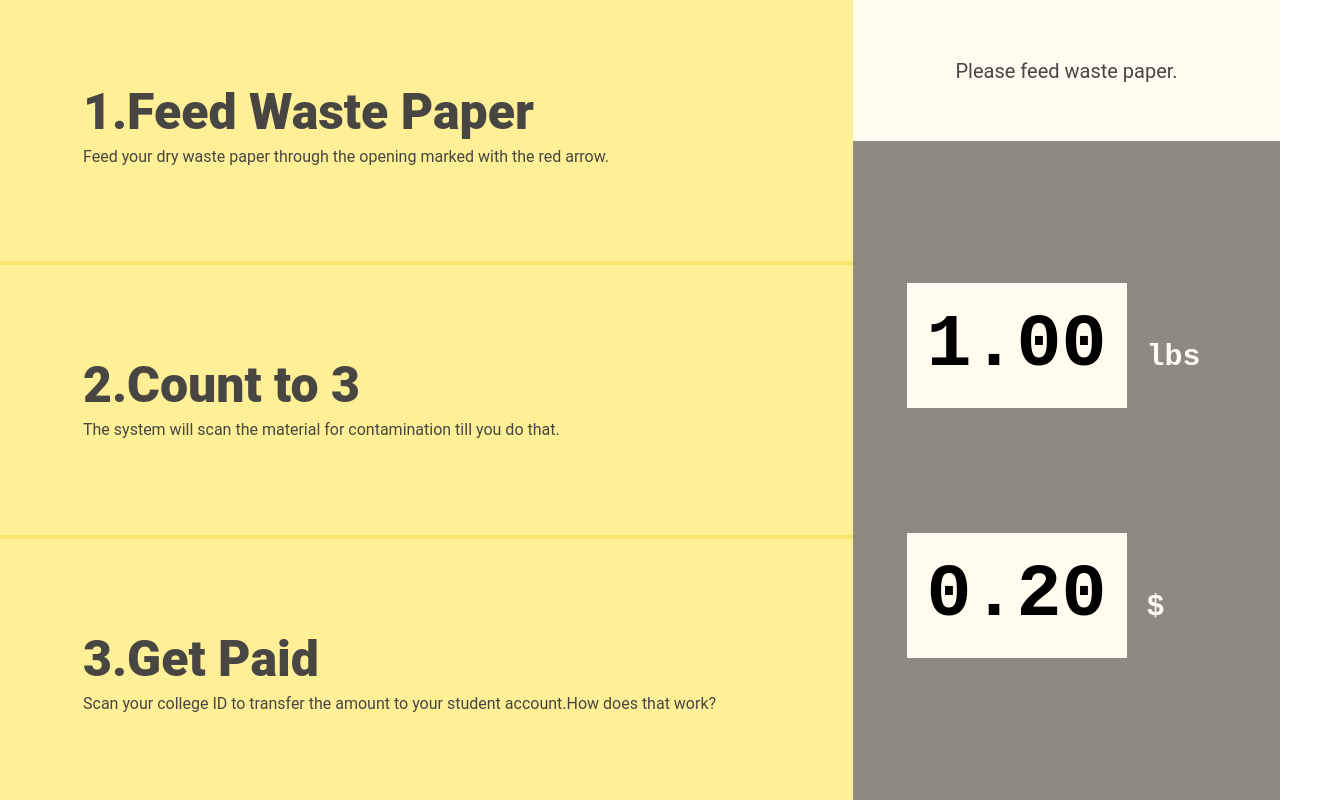
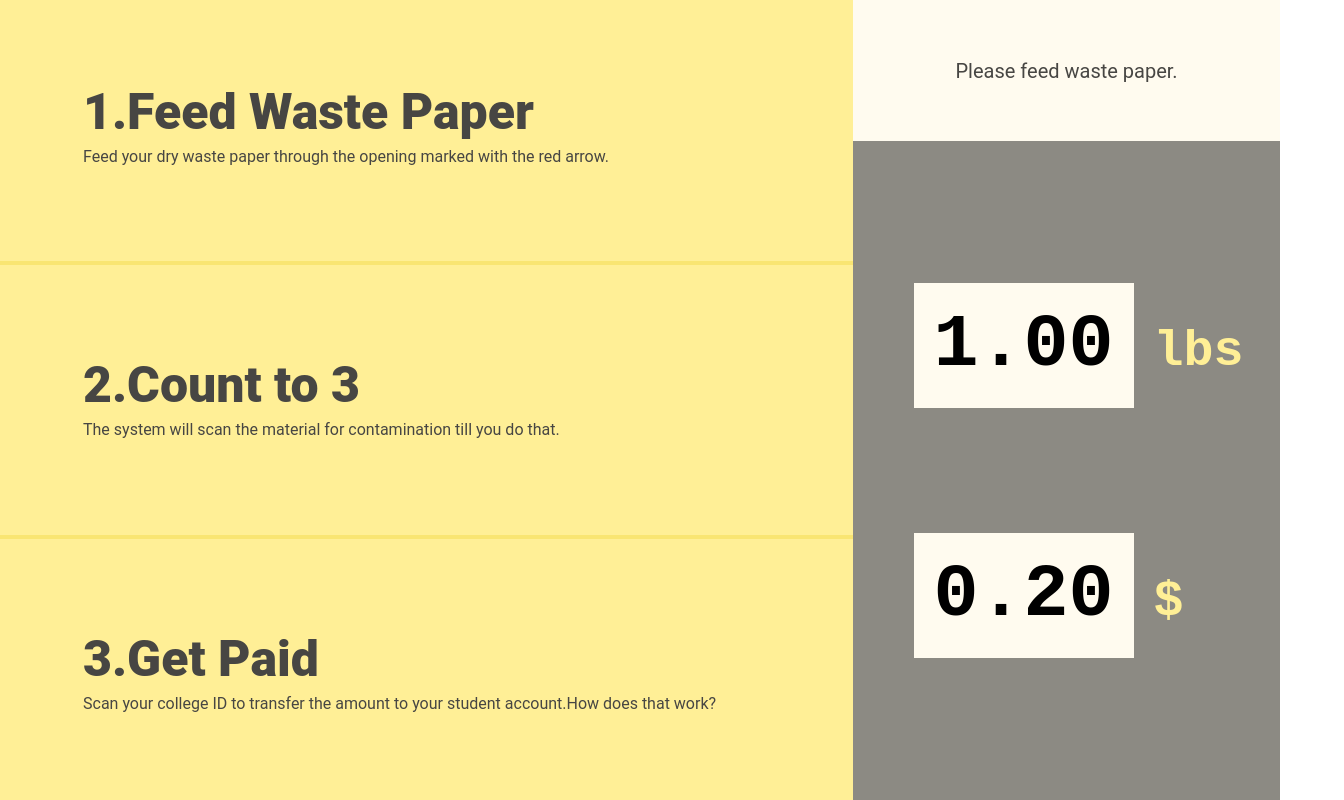
Before and after one commit to KhyatiCCS/RawBin, a plain HTML site: page index.html in a window 1280 px wide. Shown: the whole page, 1344 px wide, since content can reach past the window. Drawn offline with Linux system fonts and the light colour scheme.

Commit message:
Changes
Changes

```diff
--- a/style.css
+++ b/style.css
@@ -56,8 +56,8 @@ h2{
 }
 
 h3{
-  color: #fffbef;
-  font-size: 30px;
+  color: #ffef96;
+  font-size: 50px;
   padding:20px;
 }
 
@@ -126,6 +126,7 @@ hr{
   height:66.66%;
   font-size: 50px;
   font-family: monospace;
+  margin-left: 50px;
 
 }
 
```
